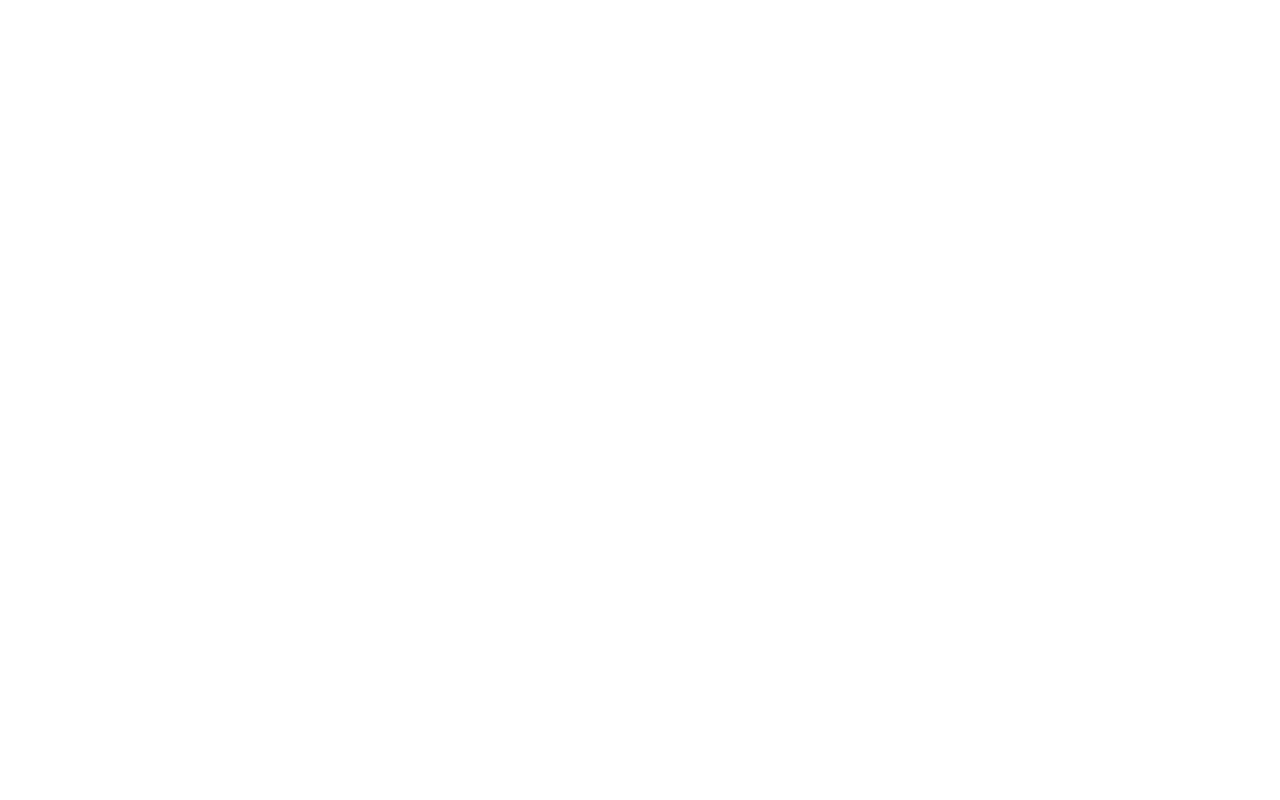
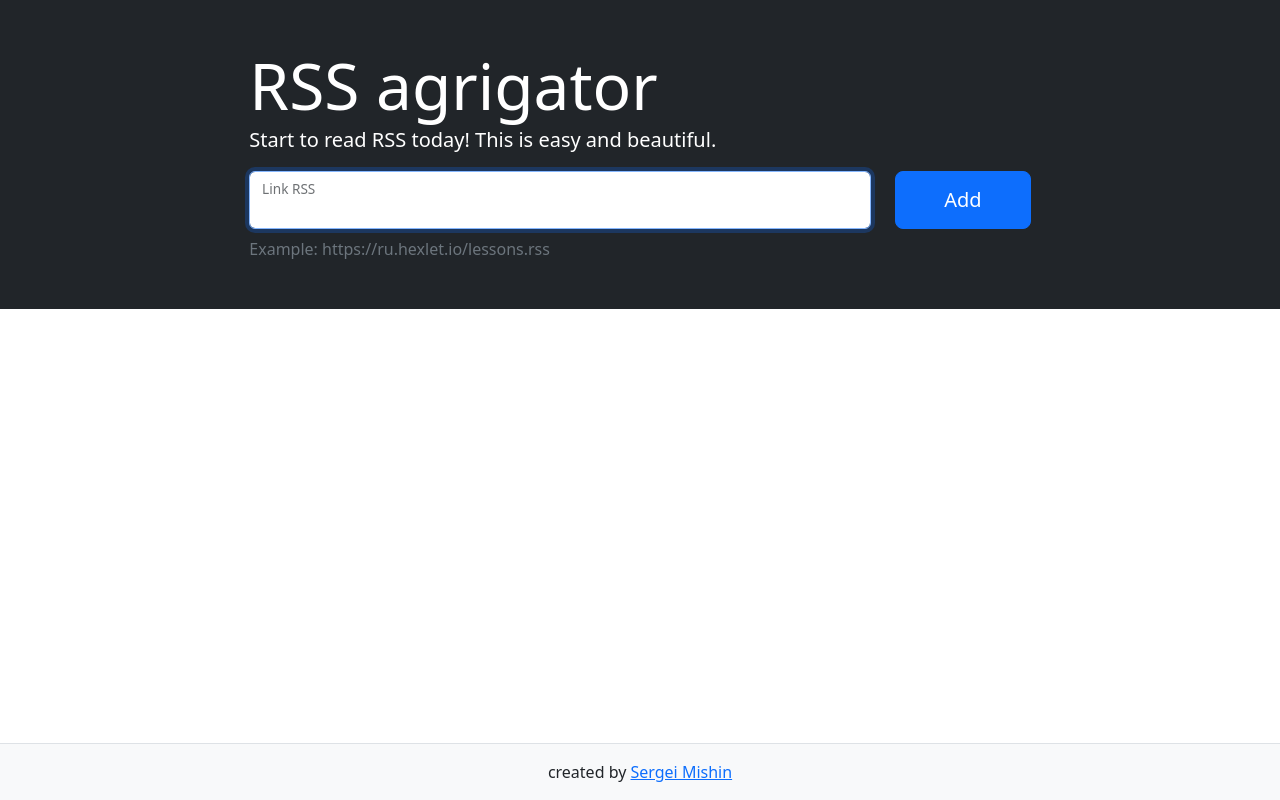
Before and after one commit to MishinS/frontend-project-11, a website built with webpack: page index.html in a window 1280 px wide. Built offline with nearby package versions, Linux system fonts and the light colour scheme.

Commit message:
create layout

```diff
--- a/index.html
+++ b/index.html
@@ -1,11 +1,54 @@
 <!DOCTYPE html>
 <html lang="en">
 <head>
-    <meta charset="UTF-8">
-    <meta name="viewport" content="width=device-width, initial-scale=1">
-    <title>Document</title>
+  <meta charset="UTF-8">
+  <meta name="viewport" content="width=device-width, initial-scale=1">
+  <title>Hexlet Frontend Project</title>
+  <link href="https://cdn.jsdelivr.net/npm/bootstrap@5.3.1/dist/css/bootstrap.min.css" rel="stylesheet"
+    integrity="sha384-4bw+/aepP/YC94hEpVNVgiZdgIC5+VKNBQNGCHeKRQN+PtmoHDEXuppvnDJzQIu9" crossorigin="anonymous">
 </head>
-<body>
-
+<body class="d-flex flex-column min-vh-100">
+  <main class="flex-grow-1">
+    <section class="container-fluid bg-dark p-5">
+      <div class="row">
+        <div class="col-md-10 col-lg-8 mx-auto text-white">
+          <h1 class="display-3 mb-0">RSS agrigator</h1>
+          <p class="lead">Start to read RSS today! This is easy and beautiful.</p>
+          <form action class="rss-form text-body">
+            <div class="row">
+              <div class="col">
+                <div class="form-floating">
+                  <input id="url-input" autofocus="" required="" name="url" aria-label="url" class="form-control w-100"
+                    placeholder="link RSS" autocomplete="off">
+                  <label for="url-input">Link RSS</label>
+                </div>
+              </div>
+              <div class="col-auto">
+                <button type="submit" aria-label="add" class="h-100 btn btn-lg btn-primary px-sm-5">Add</button>
+              </div>
+            </div>
+          </form>
+          <p class="mt-2 mb-0 text-secondary">Example: https://ru.hexlet.io/lessons.rss</p>
+          <p class="feedback m-0 position-absolute small text-danger"></p>
+        </div>
+      </div>
+    </section>
+    <section class="container-fluid container-xxl p-5">
+      <div class="row">
+        <div class="col-md-10 col-lg-8 order-1 mx-auto posts"></div>
+        <div class="col-md-10 col-lg-4 mx-auto order-0 order-lg-1 feeds"></div>
+      </div>
+    </section>
+  </main>
+  <footer class="footer border-top py-3 mt-5 bg-light">
+    <div class="container-x1">
+      <div class="text-center">
+        created by
+        <a href="https://github.com/MishinS/frontend-project-11" target="_blank">Sergei Mishin</a>
+      </div>
+    </div>
+  </footer>
+  <script src="https://cdnjs.cloudflare.com/ajax/libs/bootstrap/5.3.2/js/bootstrap.min.js"></script>
+  <script type="module" src="src/index.js"></script>
 </body>
 </html>
```
